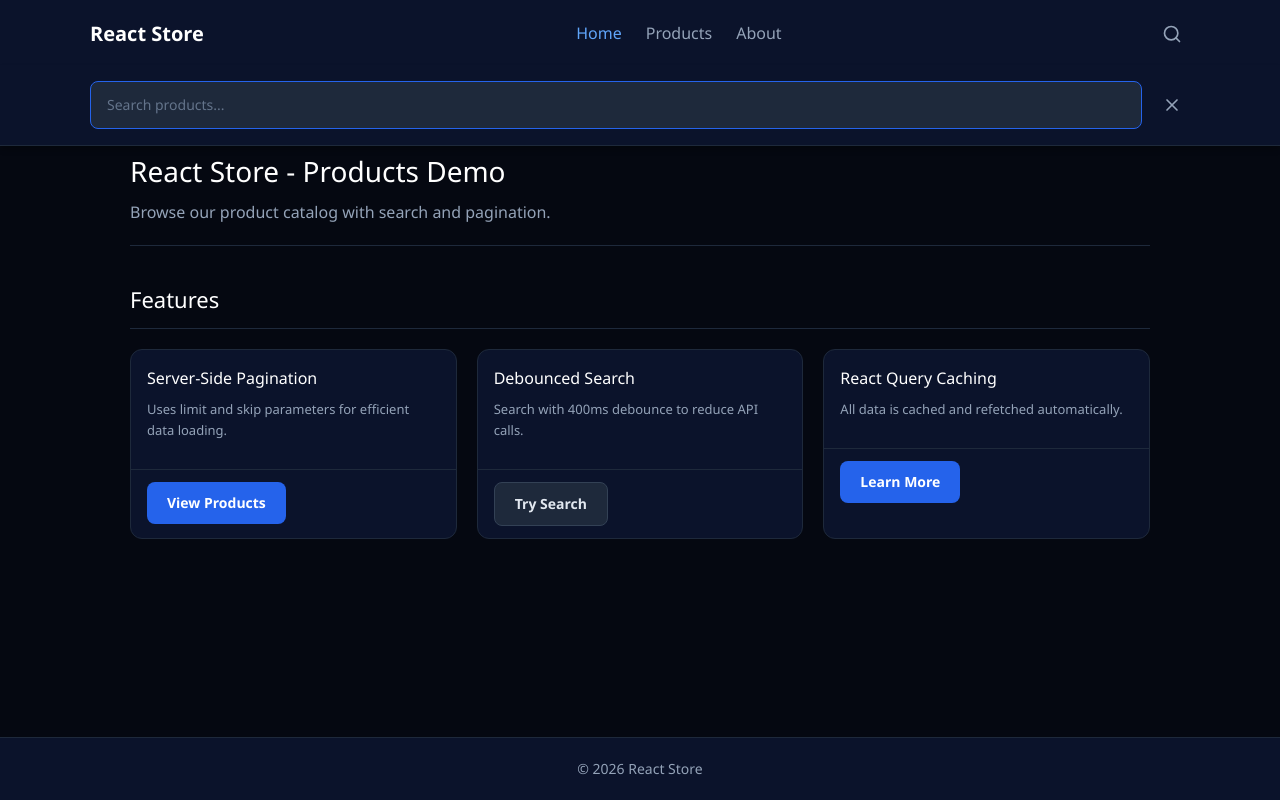
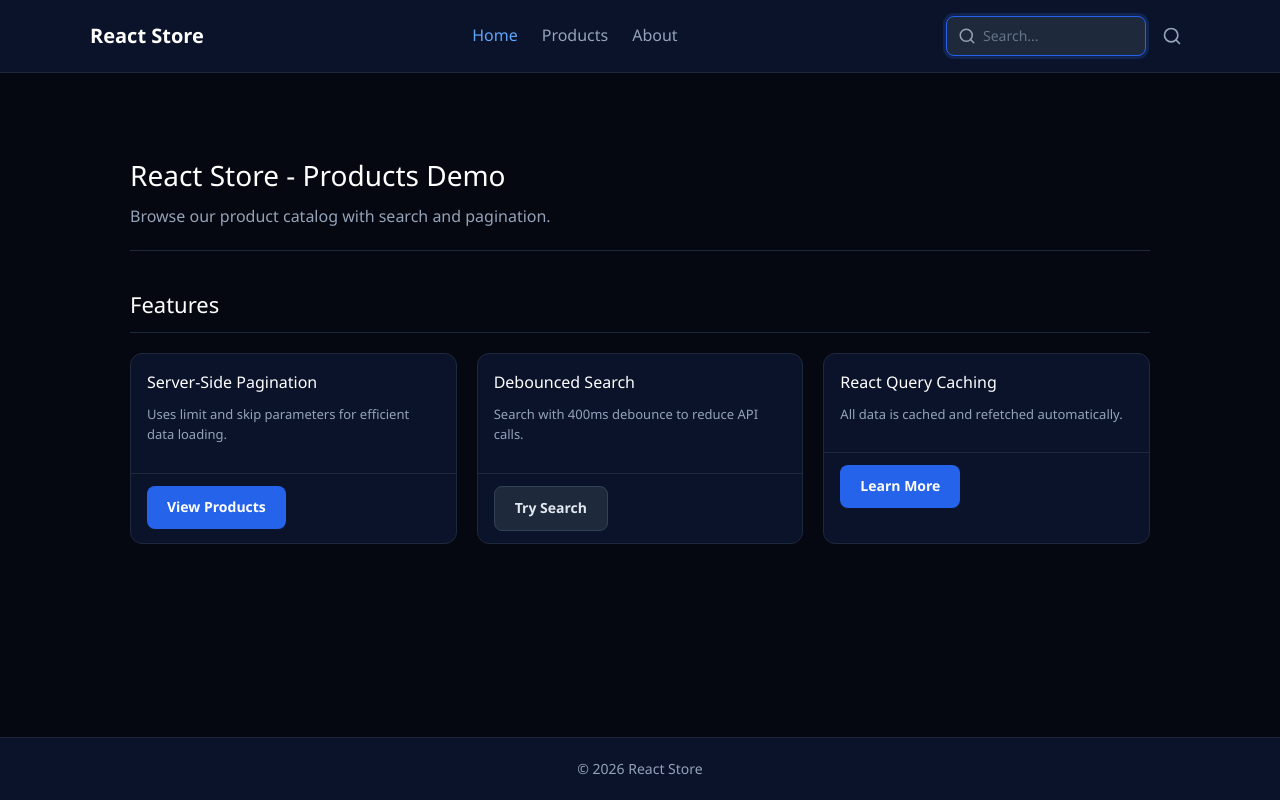
Before and after one commit to mohammed-kh7/reactTest, a React (Vite) app: page / in a window 1280 px wide. Both pictures are taken after a click on the button "Search". Built offline with nearby package versions, Linux system fonts and the light colour scheme.

Commit message:
Improve search bar design and API integration

```diff
--- a/src/App.css
+++ b/src/App.css
@@ -341,7 +341,47 @@ body {
   color: #64748b;
 }
 
-/* Search */
+/* Search in Navbar */
+.navbar-search {
+  display: flex;
+  align-items: center;
+  gap: 8px;
+}
+
+.search-wrapper {
+  position: relative;
+  display: flex;
+  align-items: center;
+}
+
+.search-icon {
+  color: #94a3b8;
+  position: absolute;
+  left: 12px;
+  pointer-events: none;
+}
+
+.navbar-search-input {
+  width: 200px;
+  padding: 8px 12px 8px 36px;
+  background-color: #1e293b;
+  border: 1px solid #334155;
+  border-radius: 8px;
+  color: #f1f5f9;
+  font-size: 14px;
+  outline: none;
+  transition: border-color 0.2s, box-shadow 0.2s;
+}
+
+.navbar-search-input:focus {
+  border-color: #2563eb;
+  box-shadow: 0 0 0 3px rgba(37, 99, 235, 0.2);
+}
+
+.navbar-search-input::placeholder {
+  color: #64748b;
+}
+
 .search-toggle {
   background: none;
   border: none;
@@ -359,57 +399,45 @@ body {
   background-color: rgba(96, 165, 250, 0.1);
 }
 
-.search-overlay {
-  position: fixed;
-  top: 65px;
-  left: 0;
-  right: 0;
-  background-color: #0b132b;
-  border-bottom: 1px solid #1e293b;
-  padding: 16px 32px;
-  z-index: 99;
-  box-shadow: 0 4px 6px -1px rgba(0, 0, 0, 0.3);
+/* Search in Products Page */
+.search-bar {
+  margin-bottom: 24px;
 }
 
-.search-container {
-  max-width: 1100px;
-  margin: 0 auto;
+.search-form {
   display: flex;
-  gap: 12px;
   align-items: center;
 }
 
-.search-input {
-  flex: 1;
-  padding: 12px 16px;
-  background-color: #1e293b;
-  border: 1px solid #334155;
+.search-input-wrapper {
+  position: relative;
+  width: 100%;
+  max-width: 400px;
+}
+
+.search-icon-small {
+  color: #64748b;
+  position: absolute;
+  left: 16px;
+  pointer-events: none;
+}
+
+.search-field {
+  width: 100%;
+  padding: 12px 16px 12px 44px;
+  background-color: #0b132b;
+  border: 1px solid #1e293b;
   border-radius: 8px;
   color: #f1f5f9;
   font-size: 14px;
   outline: none;
+  transition: border-color 0.2s;
 }
 
-.search-input:focus {
+.search-field:focus {
   border-color: #2563eb;
 }
 
-.search-input::placeholder {
+.search-field::placeholder {
   color: #64748b;
 }
-
-.search-close {
-  background: none;
-  border: none;
-  color: #94a3b8;
-  cursor: pointer;
-  padding: 8px;
-  border-radius: 6px;
-  display: flex;
-  align-items: center;
-  transition: color 0.2s;
-}
-
-.search-close:hover {
-  color: #f1f5f9;
-}
--- a/src/api/products.api.js
+++ b/src/api/products.api.js
@@ -1,8 +1,15 @@
 export const fetchProducts = async ({ search, limit, skip }) => {
   const params = new URLSearchParams();
-  if (search) params.append('q', search);
   if (limit) params.append('limit', limit);
   if (skip !== undefined) params.append('skip', skip);
+
+  if (search && search.trim()) {
+    params.append('q', search.trim());
+    const queryString = params.toString();
+    const url = `https://dummyjson.com/products/search?${queryString}`;
+    const response = await fetch(url);
+    return response.json();
+  }
 
   const queryString = params.toString();
   const url = `https://dummyjson.com/products${queryString ? `?${queryString}` : ''}`;
--- a/src/components/layout/Navbar.jsx
+++ b/src/components/layout/Navbar.jsx
@@ -1,9 +1,20 @@
 import React, { useState } from 'react';
-import { Link, useLocation } from 'react-router-dom';
+import { Link, useLocation, useNavigate } from 'react-router-dom';
 
 const Navbar = () => {
   const location = useLocation();
+  const navigate = useNavigate();
   const [searchOpen, setSearchOpen] = useState(false);
+  const [searchValue, setSearchValue] = useState('');
+
+  const handleSearch = (e) => {
+    e.preventDefault();
+    if (searchValue.trim()) {
+      navigate(`/products?q=${encodeURIComponent(searchValue)}`);
+      setSearchOpen(false);
+      setSearchValue('');
+    }
+  };
 
   return (
     <header className="navbar">
@@ -14,43 +25,39 @@ const Navbar = () => {
           <Link to="/products" className={`nav-link ${location.pathname === '/products' ? 'active' : ''}`}>Products</Link>
           <Link to="/about" className={`nav-link ${location.pathname === '/about' ? 'active' : ''}`}>About</Link>
         </nav>
-        <button
-          className="search-toggle"
-          onClick={() => setSearchOpen(!searchOpen)}
-          aria-label="Search"
-        >
-          <svg width="20" height="20" viewBox="0 0 24 24" fill="none" stroke="currentColor" strokeWidth="2" strokeLinecap="round" strokeLinejoin="round">
-            <circle cx="11" cy="11" r="8"></circle>
-            <path d="m21 21-4.3-4.3"></path>
-          </svg>
-        </button>
-        {searchOpen && (
-          <div className="search-overlay">
-            <div className="search-container">
+        <form className="navbar-search" onSubmit={handleSearch}>
+          <div className="search-wrapper">
+            <svg className="search-icon" width="18" height="18" viewBox="0 0 24 24" fill="none" stroke="currentColor" strokeWidth="2" strokeLinecap="round" strokeLinejoin="round">
+              <circle cx="11" cy="11" r="8"></circle>
+              <path d="m21 21-4.3-4.3"></path>
+            </svg>
+            {searchOpen && (
               <input
                 type="search"
-                placeholder="Search products..."
-                className="search-input"
+                placeholder="Search..."
+                className="navbar-search-input"
+                value={searchValue}
+                onChange={(e) => setSearchValue(e.target.value)}
+                onBlur={() => {
+                  setSearchOpen(false);
+                  setSearchValue('');
+                }}
                 autoFocus
-                onBlur={() => setSearchOpen(false)}
-                onKeyDown={(e) => {
-                  if (e.key === 'Enter') {
-                    const value = e.target.value;
-                    if (value.trim()) {
-                      window.location.href = `/products?q=${encodeURIComponent(value)}`;
-                    }
-                  }
-                }}
               />
-              <button className="search-close" onClick={() => setSearchOpen(false)}>
-                <svg width="20" height="20" viewBox="0 0 24 24" fill="none" stroke="currentColor" strokeWidth="2" strokeLinecap="round" strokeLinejoin="round">
-                  <line x1="18" y1="6" x2="6" y2="18"></line>
-                  <line x1="6" y1="6" x2="18" y2="18"></line>
-                </svg>
-              </button>
-            </div>
+            )}
           </div>
-        )}
+          <button
+            type="button"
+            className="search-toggle"
+            onClick={() => setSearchOpen(!searchOpen)}
+            aria-label="Search"
+          >
+            <svg width="20" height="20" viewBox="0 0 24 24" fill="none" stroke="currentColor" strokeWidth="2" strokeLinecap="round" strokeLinejoin="round">
+              <circle cx="11" cy="11" r="8"></circle>
+              <path d="m21 21-4.3-4.3"></path>
+            </svg>
+          </button>
+        </form>
       </div>
     </header>
   );
--- a/src/pages/Products.jsx
+++ b/src/pages/Products.jsx
@@ -1,9 +1,8 @@
 import React, { useState } from 'react';
 import { useQuery } from '@tanstack/react-query';
-import { Link } from 'react-router-dom';
+import { Link, useLocation } from 'react-router-dom';
 import { fetchProducts } from '../api/products.api';
 import { useDebounce } from '../hooks/useDebounce';
-import Input from '../components/ui/Input';
 import LoadingSkeleton from '../components/skeleton/LoadingSkeleton';
 import EmptyState from '../components/common/EmptyState';
 import Card from '../components/ui/Card';
@@ -12,7 +11,11 @@ import Button from '../components/ui/Button';
 const ITEMS_PER_PAGE = 8;
 
 const Products = () => {
-  const [search, setSearch] = useState('');
+  const location = useLocation();
+  const searchParams = new URLSearchParams(location.search);
+  const urlSearch = searchParams.get('q') || '';
+
+  const [search, setSearch] = useState(urlSearch);
   const [currentPage, setCurrentPage] = useState(1);
   const debouncedSearch = useDebounce(search, 400);
 
@@ -34,8 +37,10 @@ const Products = () => {
 
   if (error) {
     return (
+      <div className="main-container">
         <div className="error-alert">
           <p>Failed to load products. Please try again later.</p>
+        </div>
       </div>
     );
   }
@@ -48,15 +53,24 @@ const Products = () => {
       </div>
 
       <div className="search-bar">
-        <Input
+        <form className="search-form" onSubmit={(e) => { e.preventDefault(); }}>
+          <div className="search-input-wrapper">
+            <svg className="search-icon-small" width="16" height="16" viewBox="0 0 24 24" fill="none" stroke="currentColor" strokeWidth="2" strokeLinecap="round" strokeLinejoin="round">
+              <circle cx="11" cy="11" r="8"></circle>
+              <path d="m21 21-4.3-4.3"></path>
+            </svg>
+            <input
+              type="search"
               placeholder="Search products..."
+              className="search-field"
               value={search}
               onChange={(e) => {
                 setSearch(e.target.value);
                 setCurrentPage(1);
               }}
-          type="search"
             />
+          </div>
+        </form>
       </div>
 
       {products.length === 0 ? (
```
Lines whose indentation alone changed are shown as unchanged.
